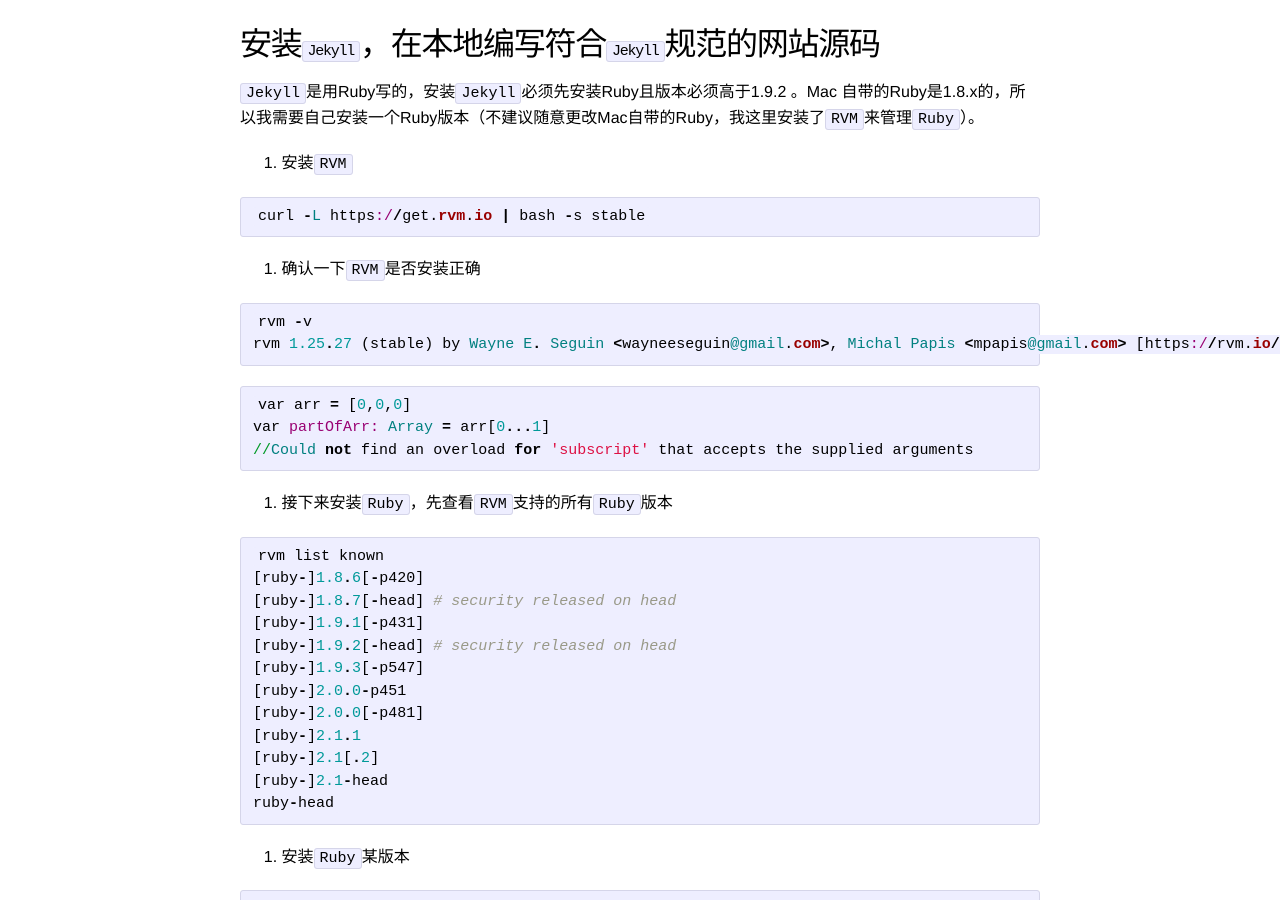
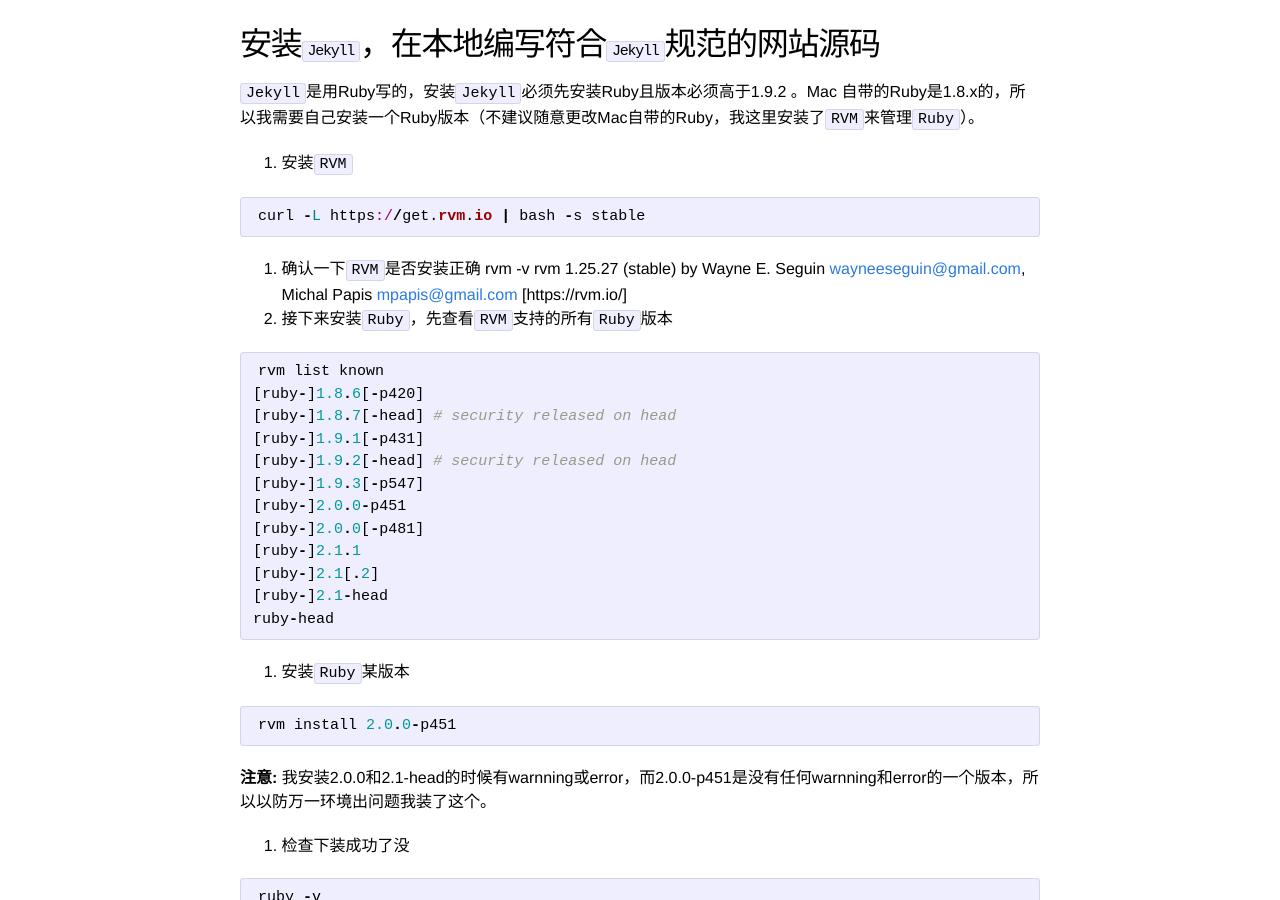
Before and after one commit to wangnull/wangnull.github.io, a Jekyll site: the page built from _posts/2014-06-23-shiyong-jekyll-dajiangeren-blog-tuoguandao-github.md, in a window 1280 px wide and 900 px high, scrolled down 778 px. Built offline with Jekyll 4.4.1, drawn with Linux system fonts in a browser that asks for light colours; Markdown is read by kramdown in place of the engine named in the settings.

Commit message:
Update 2014-06-23-shiyong-jekyll-dajiangeren-blog-tuoguandao-github.md

```diff
--- a/_posts/2014-06-23-shiyong-jekyll-dajiangeren-blog-tuoguandao-github.md
+++ b/_posts/2014-06-23-shiyong-jekyll-dajiangeren-blog-tuoguandao-github.md
@@ -33,16 +33,9 @@
 curl -L https://get.rvm.io | bash -s stable
 {% endhighlight %}
 2. 确认一下`RVM`是否安装正确
-{% highlight ruby %}
-rvm -v
-rvm 1.25.27 (stable) by Wayne E. Seguin <wayneeseguin@gmail.com>, Michal Papis <mpapis@gmail.com> [https://rvm.io/]
-{% endhighlight %}
+  rvm -v
+  rvm 1.25.27 (stable) by Wayne E. Seguin <wayneeseguin@gmail.com>, Michal Papis <mpapis@gmail.com> [https://rvm.io/]
 
-{% highlight ruby %}
-var arr = [0,0,0]
-var partOfArr: Array = arr[0...1]
-//Could not find an overload for 'subscript' that accepts the supplied arguments
-{% endhighlight %}
 
 3. 接下来安装`Ruby`，先查看`RVM`支持的所有`Ruby`版本
 {% highlight ruby %}
```
